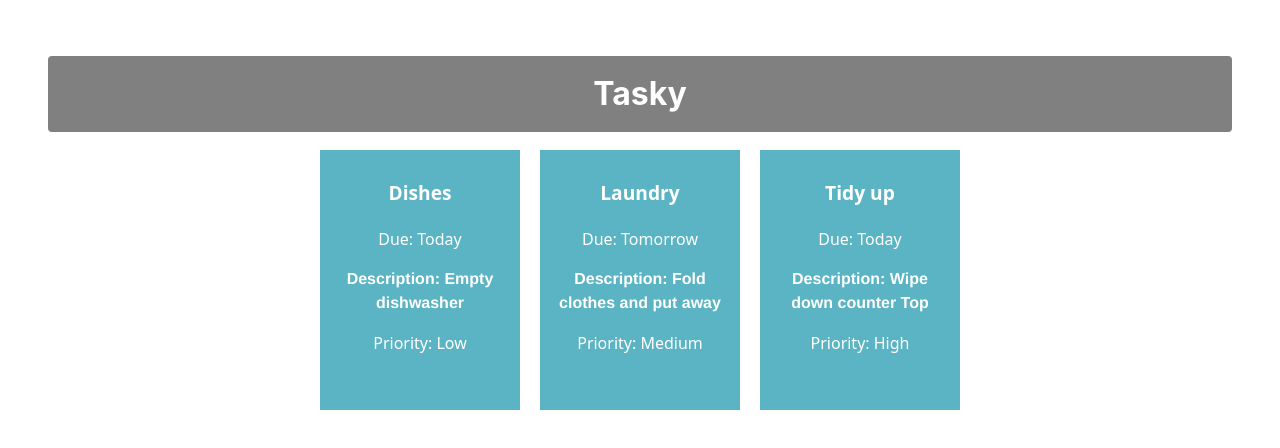
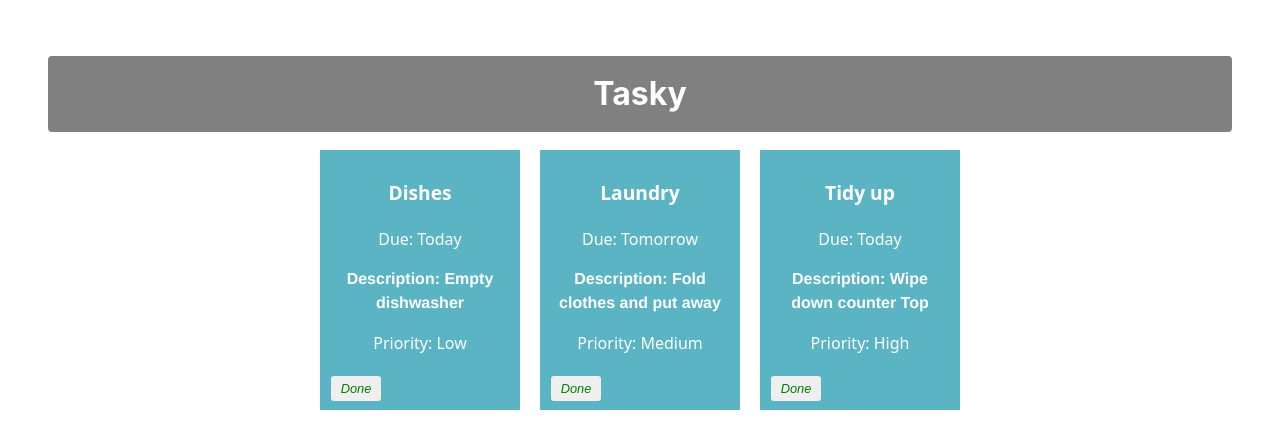
Before and after one commit to Jamie-Whelan04/react-basics-labs-s1-2026, a React (Vite) app in the folder tasky/: page / in a window 1280 px wide. Shown: the top 448 px of the page. Built offline with nearby package versions, Linux system fonts and the light colour scheme.

Commit message:
Mark task as done

```diff
--- a/tasky/src/App.css
+++ b/tasky/src/App.css
@@ -45,3 +45,20 @@
   font-weight: bold;
   font-family: 'Franklin Gothic Medium', 'Arial Narrow', Arial, sans-serif;
 }
+
+button {
+  border: none;
+  border-radius: 3px;
+  font-style: italic;
+  font-size: 0.8em;
+  margin: 4px 6px;
+  width: 50px;
+  height: 25px;
+}
+
+.doneButton {
+  position: absolute;
+  bottom: 5px;
+  left: 5px;
+  color: green;
+}
--- a/tasky/src/App.jsx
+++ b/tasky/src/App.jsx
@@ -6,23 +6,43 @@
 function App() {
       const [ taskState, setTaskState ] = useState({
     tasks: [
-      { id: 1, title:"Dishes", description: "Empty dishwasher", deadline: "Today", priority: "Low" },
-      { id: 2, title: "Laundry", description: "Fold clothes and put away", deadline: "Tomorrow", priority: "Medium" },
-      { id: 3, title: "Tidy up",description: "Wipe down counter Top", deadline: "Today", priority: "High" }
+      { id: 1, title:"Dishes", description: "Empty dishwasher", deadline: "Today", priority: "Low", done: false },
+      { id: 2, title: "Laundry", description: "Fold clothes and put away", deadline: "Tomorrow", priority: "Medium", done: false },
+      { id: 3, title: "Tidy up",description: "Wipe down counter Top", deadline: "Today", priority: "High", done: false }
     ]
-  });
+    });
+
+      const doneHandler = (taskIndex) => {
+        const tasks = [...taskState.tasks];
+        tasks[taskIndex].done = !tasks[taskIndex].done;
+        setTaskState({tasks});
+        console.log(`${taskIndex} ${tasks[taskIndex].done}`);
+    }
+
+      const deleteHandler = (taskIndex) => {
+        const tasks = [...taskState.tasks];
+        tasks.splice(taskIndex, 1);
+        setTaskState({tasks});
+    }
+
+
 
 
     return (
     <div className="container">
       <h1>Tasky</h1>
-      {taskState.tasks.map((task) => (
+      {taskState.tasks.map((task, index) => (
       <Task
       title={task.title}
       description={task.description}
       deadline={task.deadline}
       key={task.id}
       priority={task.priority}
+      done={task.done}
+      markDone={() => doneHandler(index)}
+      deleteTask = {() => deleteHandler(index)}
+
+
       />
       ))}
 
--- a/tasky/src/components/Task.jsx
+++ b/tasky/src/components/Task.jsx
@@ -3,11 +3,14 @@
 const Task = (props) => {
 
         return (
-        <div className="card">
+        <div className="card" style={{backgroundColor: props.done ? 'lightgrey' : '#5bb4c4'}}>
             <p className="title">{props.title}</p>
             <p>Due: {props.deadline}</p>
             <p className="description">Description: {props.description}</p>
             <p className="priority">Priority: {props.priority}</p>
+            <button onClick={props.markDone} className='doneButton'>Done</button>
+
+
         </div>
     )
 
```
